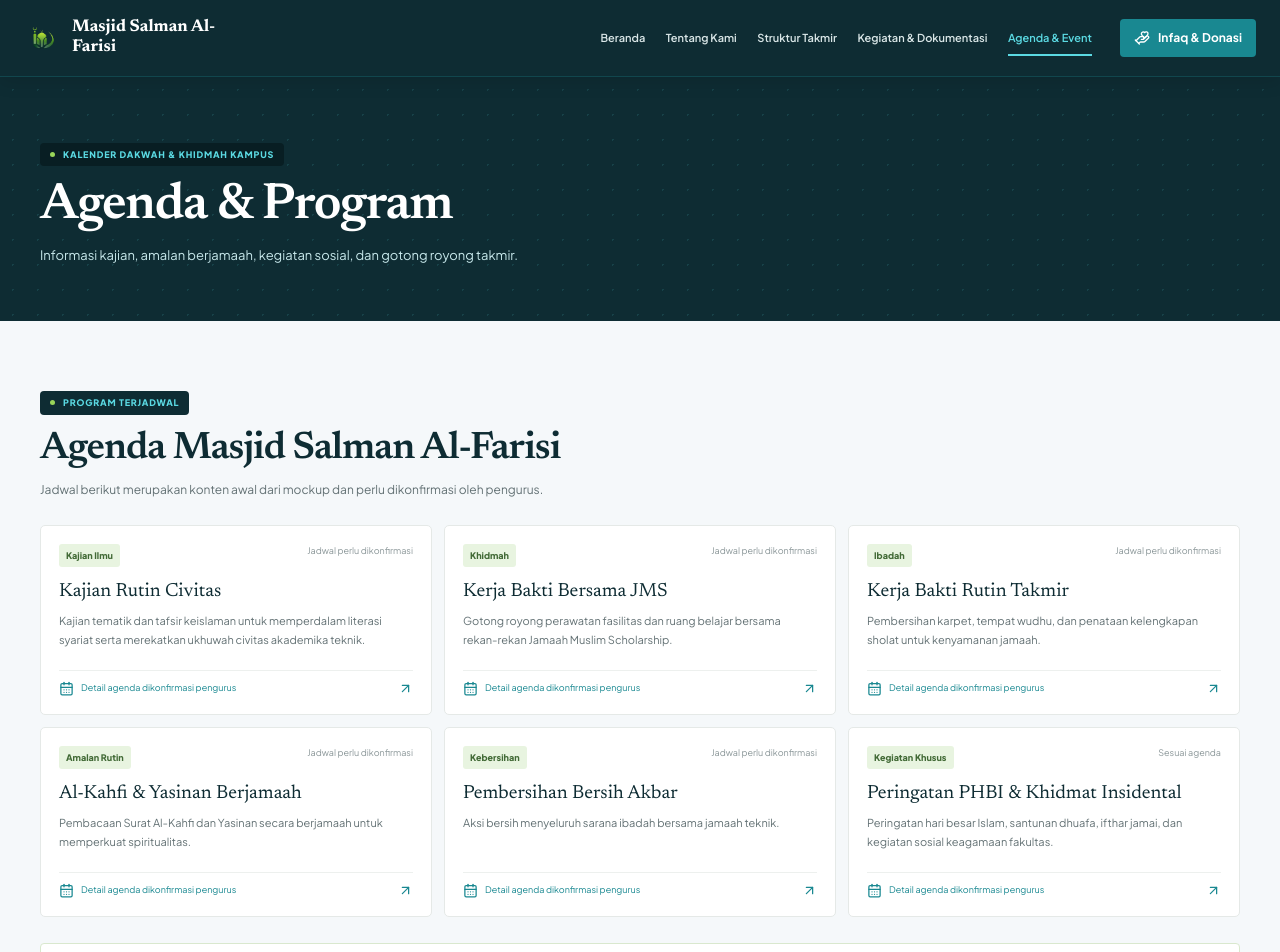
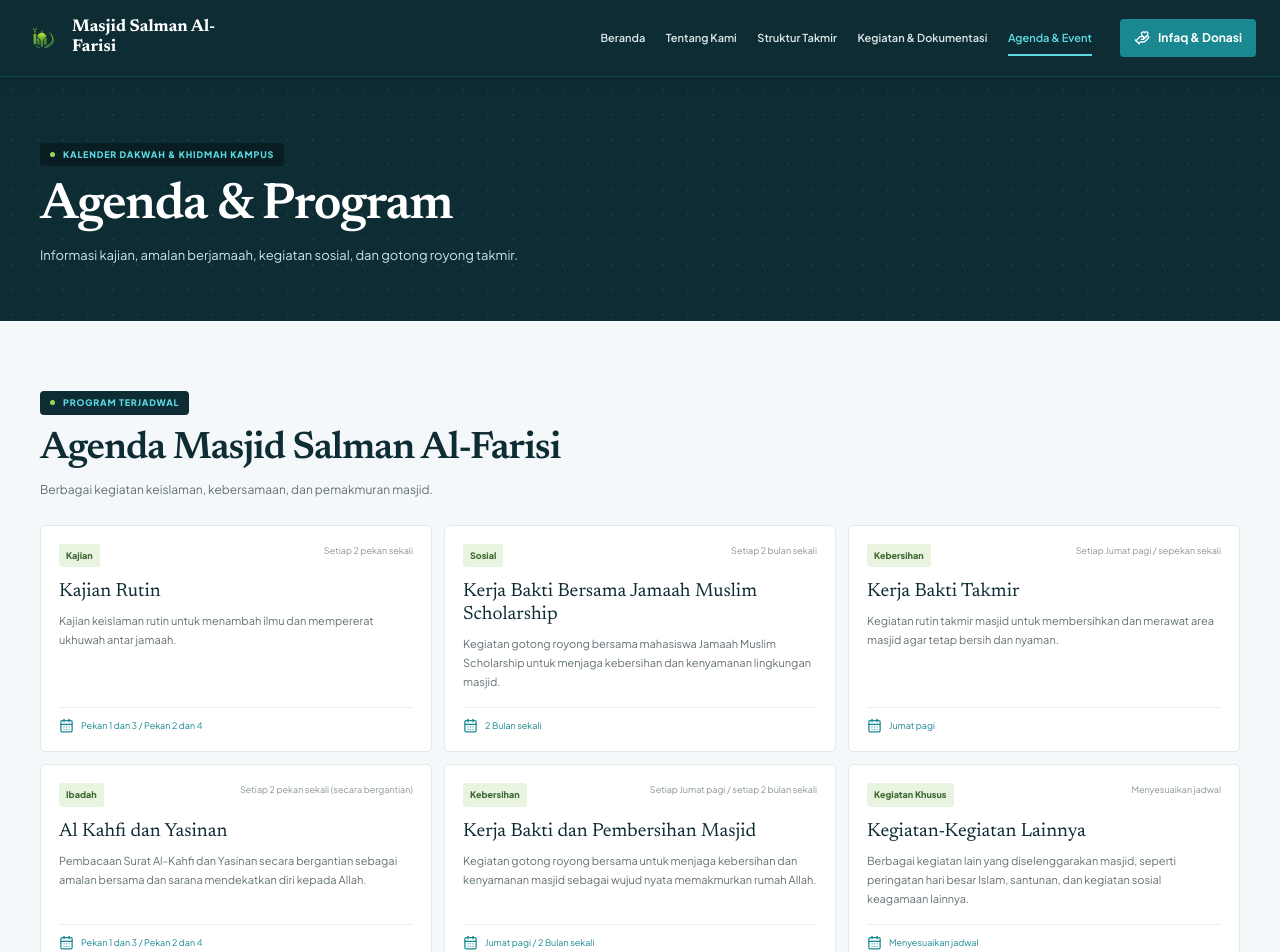
Before and after one commit to GinkoKy/masjid-salman-al-farisi, a React (Vite) app: page /agenda in a window 1280 px wide. Shown: the top 952 px of the page. Built offline with nearby package versions, Linux system fonts and the light colour scheme.

Commit message:
Add agenda list

```diff
--- a/src/App.jsx
+++ b/src/App.jsx
@@ -5,6 +5,7 @@
 import StrukturOrganisasi from './pages/StrukturOrganisasi'
 import Kegiatan from './pages/Kegiatan'
 import Agenda from './pages/Agenda'
+import { agendaPageData } from "./data/agenda";
 import Donasi from './pages/Donasi'
 import TidakDitemukan from './pages/TidakDitemukan'
 import { images } from './data/site'
@@ -17,7 +18,7 @@
         <Route path="/tentang-kami" element={<TentangKami />} />
         <Route path="/struktur-organisasi" element={<StrukturOrganisasi />} />
         <Route path="/kegiatan" element={<Kegiatan />} />
-        <Route path="/agenda" element={<Agenda />} />
+        <Route path="/agenda" element={<Agenda {...agendaPageData} />} />
         <Route path="/donasi" element={<Donasi />} />
         <Route path="/beranda" element={<Navigate to="/" replace />} />
         <Route path="*" element={<TidakDitemukan />} />
--- a/src/components/AgendaCards.jsx
+++ b/src/components/AgendaCards.jsx
@@ -1,17 +1,23 @@
-import { CalendarDays, ArrowUpRight } from 'lucide-react'
-import { agendaItems } from '../data/site'
+import { CalendarDays, ArrowUpRight } from "lucide-react";
+import { agendaItems } from "../data/site";
 
-export default function AgendaCards() {
+export default function AgendaCards({ agendas = [] }) {
   return (
     <div className="agenda-grid">
-      {agendaItems.map((item) => (
-        <article className="agenda-card" key={item.title}>
-          <div className="agenda-meta"><span className="agenda-tag">{item.category}</span><span>{item.frequency}</span></div>
-          <h3>{item.title}</h3>
-          <p>{item.description}</p>
-          <div className="agenda-card-bottom"><CalendarDays size={15} /><span>Detail agenda dikonfirmasi pengurus</span><ArrowUpRight size={15} /></div>
+      {agendas.map((agenda) => (
+        <article className="agenda-card" key={agenda.id}>
+          <div className="agenda-meta">
+            <span className="agenda-tag">{agenda.category}</span>
+            <span>{agenda.frequency}</span>
+          </div>
+          <h3>{agenda.title}</h3>
+          <p>{agenda.description}</p>
+          <div className="agenda-card-bottom">
+            <CalendarDays size={15} />
+            <span>{agenda.schedule}</span>
+          </div>
         </article>
       ))}
     </div>
-  )
+  );
 }
--- /dev/null
+++ b/src/data/agenda.js
@@ -0,0 +1,81 @@
+
+export const agendaPageData = {
+  hero: {
+    eyebrow: "KALENDER DAKWAH & KHIDMAH KAMPUS",
+    title: "Agenda & Program",
+    description:
+      "Informasi kajian, amalan berjamaah, kegiatan sosial, dan gotong royong takmir.",
+  },
+
+  section: {
+    eyebrow: "PROGRAM TERJADWAL",
+    title: "Agenda Masjid Salman Al-Farisi",
+    description:
+      "Berbagai kegiatan keislaman, kebersamaan, dan pemakmuran masjid.",
+  },
+
+  agendas: [
+    {
+      id: 1,
+      category: "Kajian",
+      title: "Kajian Rutin",
+      frequency: "Setiap 2 pekan sekali",
+      schedule: "Pekan 1 dan 3 / Pekan 2 dan 4",
+      description:
+        "Kajian keislaman rutin untuk menambah ilmu dan mempererat ukhuwah antar jamaah.",
+    },
+    {
+      id: 2,
+      category: "Sosial",
+      title: "Kerja Bakti Bersama Jamaah Muslim Scholarship",
+      frequency: "Setiap 2 bulan sekali",
+      schedule: "2 Bulan sekali",
+      description:
+        "Kegiatan gotong royong bersama mahasiswa Jamaah Muslim Scholarship untuk menjaga kebersihan dan kenyamanan lingkungan masjid.",
+    },
+    {
+      id: 3,
+      category: "Kebersihan",
+      title: "Kerja Bakti Takmir",
+      frequency: "Setiap Jumat pagi / sepekan sekali",
+      schedule: "Jumat pagi",
+      description:
+        "Kegiatan rutin takmir masjid untuk membersihkan dan merawat area masjid agar tetap bersih dan nyaman.",
+    },
+    {
+      id: 4,
+      category: "Ibadah",
+      title: "Al Kahfi dan Yasinan",
+      frequency: "Setiap 2 pekan sekali (secara bergantian)",
+      schedule: "Pekan 1 dan 3 / Pekan 2 dan 4",
+      description:
+        "Pembacaan Surat Al-Kahfi dan Yasinan secara bergantian sebagai amalan bersama dan sarana mendekatkan diri kepada Allah.",
+    },
+    {
+      id: 5,
+      category: "Kebersihan",
+      title: "Kerja Bakti dan Pembersihan Masjid",
+      frequency: "Setiap Jumat pagi / setiap 2 bulan sekali",
+      schedule: "Jumat pagi / 2 Bulan sekali",
+      description:
+        "Kegiatan gotong royong bersama untuk menjaga kebersihan dan kenyamanan masjid sebagai wujud nyata memakmurkan rumah Allah.",
+    },
+    {
+      id: 6,
+      category: "Kegiatan Khusus",
+      title: "Kegiatan-Kegiatan Lainnya",
+      frequency: "Menyesuaikan jadwal",
+      schedule: "Menyesuaikan jadwal",
+      description:
+        "Berbagai kegiatan lain yang diselenggarakan masjid, seperti peringatan hari besar Islam, santunan, dan kegiatan sosial keagamaan lainnya.",
+    },
+  ],
+
+  banner: {
+    title: "Ingin mengusulkan kegiatan?",
+    description:
+      "Hubungi pengurus masjid untuk menyampaikan usulan kegiatan.",
+    buttonText: "Hubungi kami",
+    buttonLink: "/donasi",
+  },
+};
--- a/src/pages/Agenda.jsx
+++ b/src/pages/Agenda.jsx
@@ -3,40 +3,42 @@
 import SectionHeading from "../components/SectionHeading";
 import AgendaCards from "../components/AgendaCards";
 
-export default function Agenda() {
+export default function Agenda({ hero, section, agendas, banner }) {
   return (
     <>
       <section className="page-hero">
         <div className="container">
           <span className="eyebrow-pill">
-            <span /> KALENDER DAKWAH & KHIDMAH KAMPUS
+            <span /> {hero.eyebrow}
           </span>
-          <h1>Agenda & Program</h1>
-          <p>
-            Informasi kajian, amalan berjamaah, kegiatan sosial, dan gotong
-            royong takmir.
-          </p>
+
+          <h1>{hero.title}</h1>
+
+          <p>{hero.description}</p>
         </div>
       </section>
+
       <section className="section section-agenda-preview">
         <div className="container">
           <SectionHeading
-            eyebrow="PROGRAM TERJADWAL"
-            title="Agenda Masjid Salman Al-Farisi"
-            description="Jadwal berikut merupakan konten awal dari mockup dan perlu dikonfirmasi oleh pengurus."
+            eyebrow={section.eyebrow}
+            title={section.title}
+            description={section.description}
           />
-          <AgendaCards />
+
+          <AgendaCards agendas={agendas} />
+
           <div className="mission-banner agenda-banner">
             <CalendarDays />
+
             <div>
-              <strong>Ingin mengusulkan kegiatan?</strong>
-              <p>
-                Hubungi pengurus melalui saluran resmi setelah informasinya
-                ditambahkan.
-              </p>
+              <strong>{banner.title}</strong>
+              <p>{banner.description}</p>
             </div>
-            <Link to="/donasi">
-              <MessageCircle size={14} /> Hubungi kami
+
+            <Link to={'https://wa.me/6285600201973'}>
+              <MessageCircle size={14} />
+              {banner.buttonText}
             </Link>
           </div>
         </div>
```
